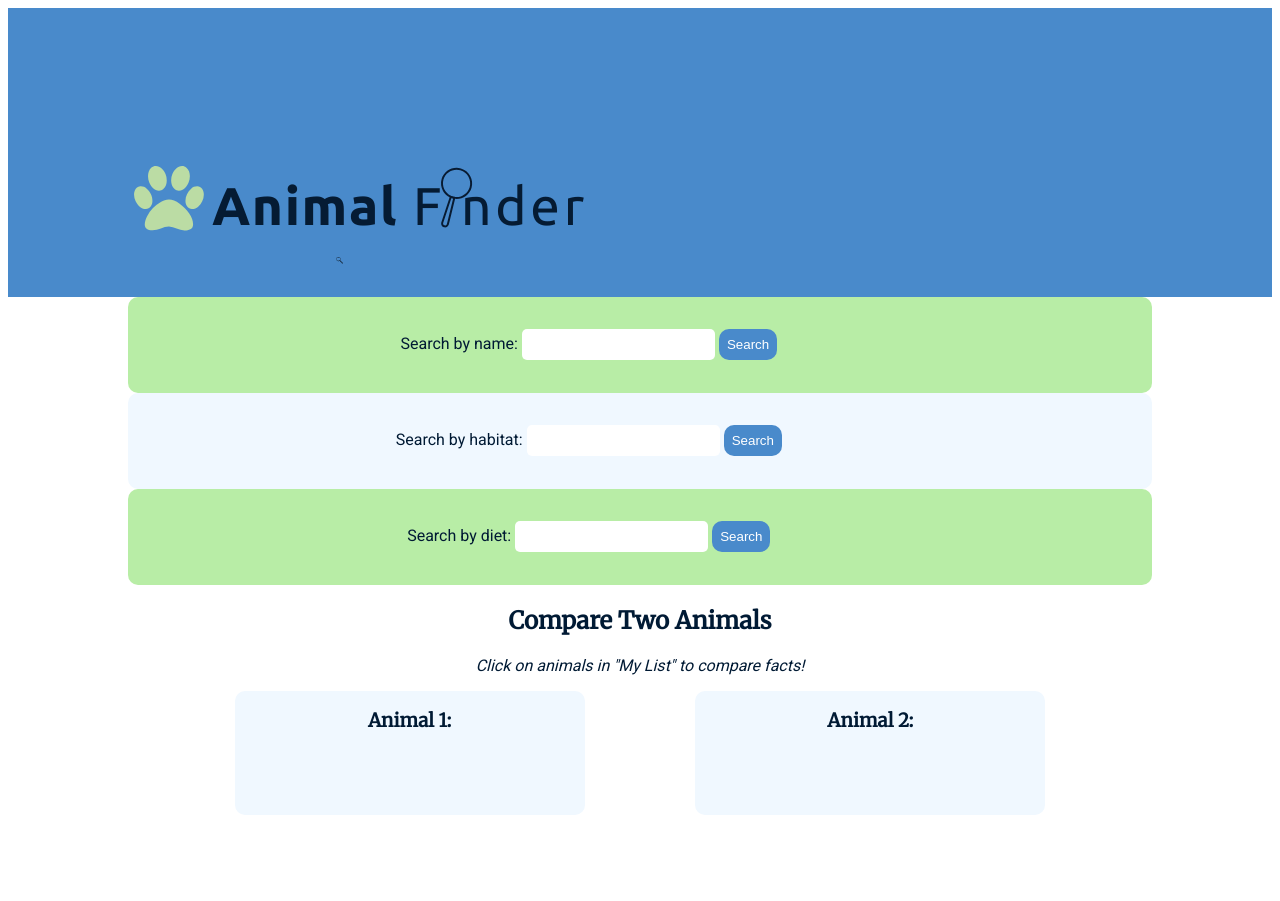
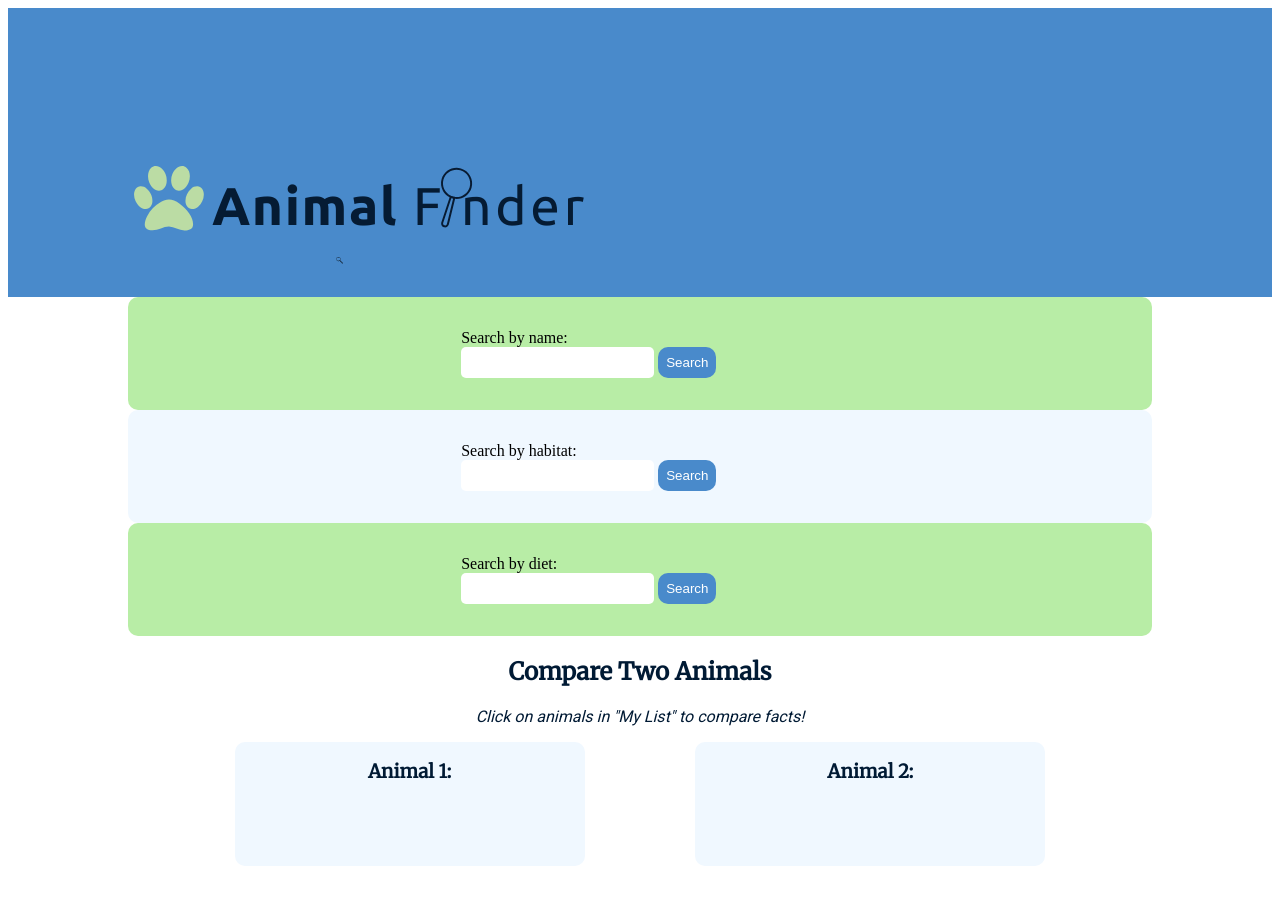
Before and after one commit to sh1eldma1den/animal-finder, a website with bundled scripts: page index.html in a window 1280 px wide. Shown: the top 901 px of the page. Built offline with nearby package versions, Linux system fonts and the light colour scheme; no server answers.

Commit message:
second commit

```diff
--- a/index.html
+++ b/index.html
@@ -16,7 +16,7 @@
     <div class="container">
       <div class="container searchContainer">
         <form>
-            <label class="label">Search by name:</label>
+            <label class="labelTag">Search by name:</label><br>
             <input type="text" name="searchName" id="searchName" class="textInput">
             <button type="button" onlick="searchName()">Search</button>
         </form>
@@ -24,7 +24,7 @@
       </div>
       <div class="container habitatContainer">
         <form>
-            <label class="label">Search by habitat:</label>
+            <label class="labelTag">Search by habitat:</label><br>
             <input list="habitats" name="habitats" class="textInput">
             <datalist id="habitats">
                 <option value=""></option>
@@ -41,7 +41,7 @@
       </div>
       <div class="container dietContainer">
         <form>
-            <label class="label">Search by diet:</label>
+            <label class="labelTag">Search by diet:</label><br>
             <input list="diet" name="diet" class="textInput">
             <datalist id="diet">
                 <option value=""></option>
--- a/styles.css
+++ b/styles.css
@@ -46,6 +46,10 @@ button:hover{
     opacity:75%;
 }
 
+.labelTag{
+    padding-bottom: 2rem;
+}
+
 .textInput {
     background-color:white;
     padding: .5rem;
@@ -59,7 +63,7 @@ button:hover{
     padding-bottom:2rem;
 }
 
-.searchContainer{
+.searchContainer, .dietContainer{
     background-color: #B8EDA6;
     display: flex;
     justify-content: center;
@@ -73,12 +77,6 @@ button:hover{
     padding-top:2rem;
 }
 
-.dietContainer{
-    background-color: #B8EDA6;
-    display: flex;
-    justify-content: center;
-    padding-top:2rem;
-}
 .compareAnimals{
     text-align: center;
 }
```
